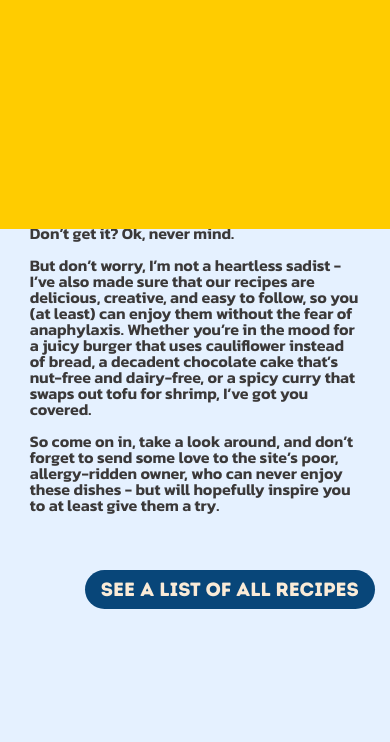
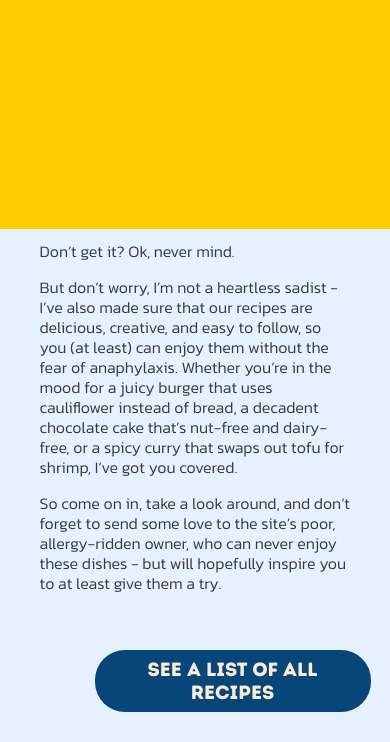
Before and after one commit to thomasgodfrey48/instantcrush, a Jekyll site: the page built from home/index.md, in a window 390 px wide. Shown: the part 671-1413 px from the top of the page. Built offline with Jekyll 4.4.1, drawn with Linux system fonts in a browser that asks for light colours; before the commit the page ends 1310 px from its top, so only the background shows below that.

Commit message:
Update recipes.css

```diff
--- a/styles/recipes.css
+++ b/styles/recipes.css
@@ -24,8 +24,8 @@
 
 @font-face {
   font-family: 'kanitlight';
-  src: url('kanit-semibold-webfont.woff2') format('woff2'),
-       url('kanit-semibold-webfont.woff') format('woff');
+  src: url('kanit-light-webfont.woff2') format('woff2'),
+       url('kanit-light-webfont.woff') format('woff');
   font-weight: normal;
   font-style: normal;
 
@@ -144,23 +144,30 @@
 }
 
 ul {
-  list-style: none;
   margin: 0;
   padding: 0;
-}
-
-li {
-  margin-bottom: 5px;
+  list-style: none;
 }
 
 ol {
   margin: 0;
-  padding: 0 0 0 20px;
+  padding: 0;
+  list-style-type: decimal;
 }
 
 li {
-  margin-bottom: 5px;
+  margin: 0 0 0.5em 1em;
+  padding: 0;
+  font-family: 'kanitsemibold', sans-serif;
+  color: #333;
+  line-height: 1.5;
 }
+
+li::first-letter {
+
+  font-size: larger;
+}
+
 
 footer {
 
@@ -202,7 +209,8 @@
 p {
 color:rgb(59, 57, 57);
 margin-bottom:1em;
-font-family: 'kanitsemibold', sans-serif;
+font-family: 'kanitlight', sans-serif;
+line-height: 20px;
 }
 
 main {
@@ -236,7 +244,7 @@
 button {
   background-color: #084679;
   color: #fff;
-
+padding: 10px 20px;
   border: none;
   border-radius: 30px;
   transition: transform 0.2s ease-in-out;
@@ -378,6 +386,7 @@
 
 .caption title {
 margin-top: 45%;
+font-size: 55px;
 }
 
 .caption {
@@ -386,7 +395,7 @@
   display: flex;
   justify-content: center;
   align-items: center;
-
+font-size: 55px;
 }
 
 @keyframes fade-out {
@@ -499,9 +508,11 @@
 
 .banner-menu-item:hover .menu-item-image {
   opacity: 1;
-  transform: translate(-50%, -50%) scale(5);
+  transform:  scale(5);
   margin-top:30px;
   margin-left: 15px;
+
+
 
 }
 
@@ -510,7 +521,7 @@
   top: 50%;
   left: 50%;
   transform: translate(-50%, -50%) scale(0);
-  transition: all 0.3s ease-in-out;
+  animation: spring 300ms ease-out;
   opacity: 0;
   z-index: 1;
 
@@ -528,8 +539,37 @@
 nav a:hover {
   text-decoration: none;
   color: #ffcc00;
-  background-color: #880808;
+background-color: #880808;
+animation: spring 300ms ease-out;
+
 }
+
+
+@keyframes spring {
+  15% {
+    -webkit-transform-origin: center center;
+    -webkit-transform: scale(1.2, 1.1);
+  }
+  40% {
+    -webkit-transform-origin: center center;
+    -webkit-transform: scale(0.95, 0.95);
+  }
+  75% {
+    -webkit-transform-origin: center center;
+    -webkit-transform: scale(1.05, 1);
+  }
+  100% {
+    -webkit-transform-origin: center center;
+    -webkit-transform: scale(1, 1);
+  }
+}
+
+
+
+nav {
+	border-radius: 8px;
+}
+
 
 @media only screen and (max-width: 768px)
 
@@ -578,6 +618,57 @@
     margin-left: 75px;
     }
 
+    body {
+      font-size: 16px;
+    }
+    header {
+      padding: 10px;
+
+    }
+    h1 {
+      font-size: 24px;
+    }
+    h2 {
+      font-size: 1.2em;
+    }
+    img {
+      width: 100%;
+      float: none;
+      margin: 0 auto;
+      scale: .5;
+
+    }
+    main {
+      width: 90%;
+      padding: 0;
+    }
+    .caption {
+      width: 100%;
+      float: none;
+      margin-top: 10px;
+      font-size: 35px;
+    }
+
+
+
+    button {
+      font-size: 1.2em;
+      padding: 8px 16px;
+      margin-bottom: 30px;
+    }
+    .title {
+      font-size: 2em;
+    }
+      .banner-menu {
+        display: flex;
+        flex-wrap: wrap;
+      }
+
+      .banner-menu li {
+        width: 100%;
+        text-align: center;
+      }
+
     button a
     {
       text-decoration: none;
@@ -623,12 +714,26 @@
         justify-content: center;
       }
 
+      .banner-menu-item .menu-item-image
+      {display: none;}
+
       .banner-menu-item:last-child {
         margin-bottom: 0;
         justify-content: right;
 
       }
     }
+    .site-title {font-size: 16px;}
+
+
+
+    .title:hover
+{
+font-size: 32px;
+color: #880808;
+font-family: 'Intro Rust Base', sans-serif;
+
+  }
 
 
   @media only screen and (max-width: 415px) {
@@ -639,6 +744,17 @@
       padding: 10px;
 
     }
+
+    .title:hover
+{
+  color: #880808;
+  font-family: 'Intro Rust Base', sans-serif;
+font-size: 10px;
+  }
+
+
+.site-title {font-size: 12px;}
+
     h1 {
       font-size: 24px;
     }
@@ -649,16 +765,22 @@
       width: 100%;
       float: none;
       margin: 0 auto;
+      scale: .5;
+
     }
     main {
-      width: 95%;
+      width: 90%;
       padding: 0;
     }
     .caption {
       width: 100%;
       float: none;
       margin-top: 10px;
+      font-size: 35px;
     }
+
+
+
     button {
       font-size: 1.2em;
       padding: 8px 16px;
```
